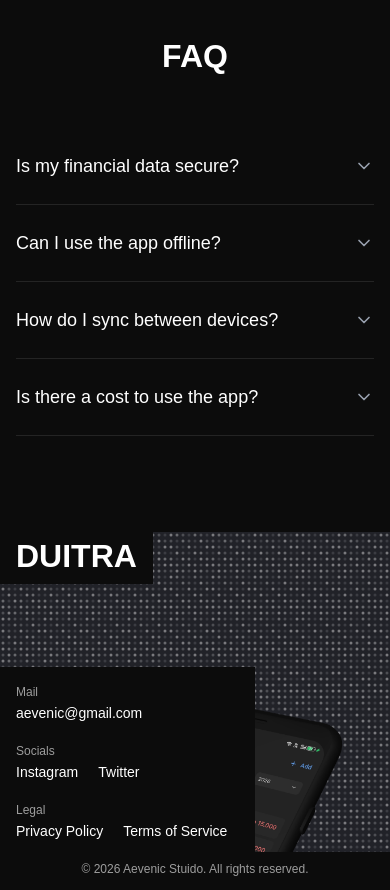
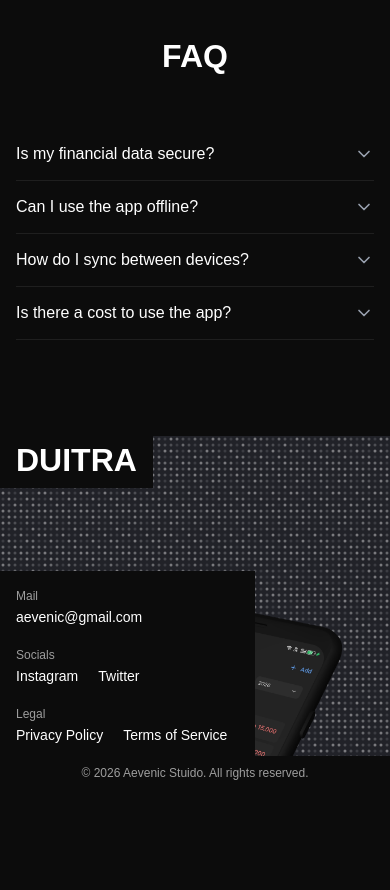
Before and after one commit to aevenic/duitra-web, a React (Vite) app: page / in a window 390 px wide. Shown: the part 6440-7330 px from the top of the page. After the commit the page ends 7234 px from the top, so only its background shows below. Built offline with nearby package versions, Linux system fonts and the light colour scheme; a web font is replaced by a local one.

Commit message:
rescale faq text size

```diff
--- a/src/components/ui/Accordion.jsx
+++ b/src/components/ui/Accordion.jsx
@@ -3,12 +3,12 @@ import { ChevronDown } from 'lucide-react';
 
 const AccordionItem = ({ question, answer, isOpen, onClick }) => {
   return (
-    <div className="border-b border-white/10">
+    <div className="border-b border-white/8">
       <button
-        className="w-full py-6 flex justify-between items-center text-left hover:text-blue-400 transition-colors group"
+        className="w-full py-3.5 flex justify-between items-center text-left hover:text-blue-400 transition-colors group"
         onClick={onClick}
       >
-        <span className="text-lg md:text-xl font-medium text-white group-hover:text-blue-400 transition-colors">
+        <span className="md:text-lg font-medium text-white group-hover:text-blue-400 transition-colors">
           {question}
         </span>
         <ChevronDown
```
